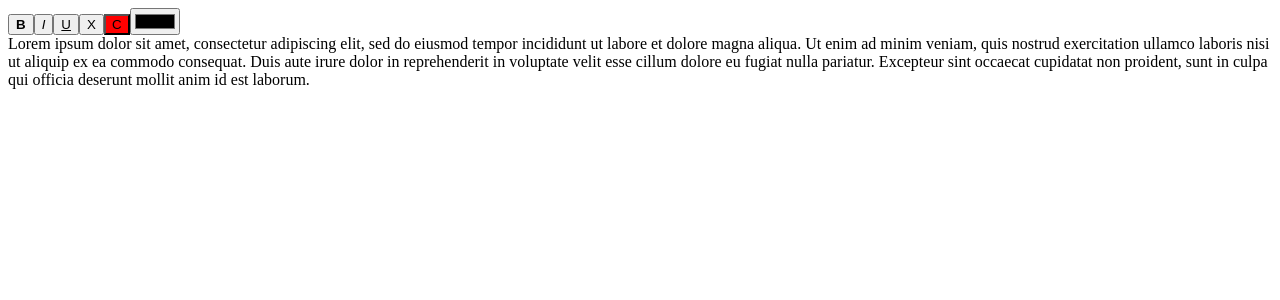
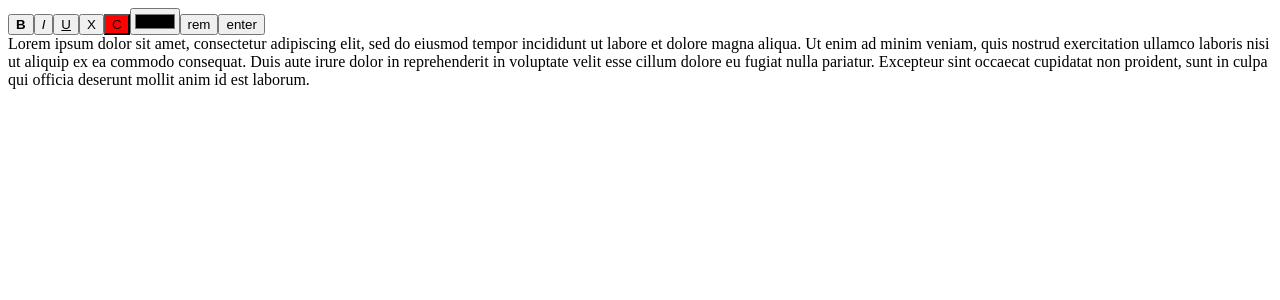
Before and after one commit to 30isnottoolate/wysiwyg-editor, a React app: page / in a window 1280 px wide. Shown: the top 300 px of the page. Built offline with nearby package versions, Linux system fonts and the light colour scheme.

Commit message:
Add insertEnter and removeColor functions

```diff
--- a/src/components/App.tsx
+++ b/src/components/App.tsx
@@ -12,19 +12,9 @@ const App: React.FC = () => {
 
             formatNode.appendChild(range.extractContents());
             range.insertNode(formatNode);
-        }
-    };
-
-    const applyColor = () => {
-        const selection = window.getSelection();
-
-        if (selection && selection.rangeCount) {
-            const range = selection.getRangeAt(0);
-            const colorNode = document.createElement("span");
-
-            colorNode.style.color = fontColor;
-            colorNode.appendChild(range.extractContents());
-            range.insertNode(colorNode);
+            range.selectNode(formatNode);
+            selection.removeAllRanges();
+            selection.addRange(range);
         }
     }
 
@@ -43,6 +33,51 @@ const App: React.FC = () => {
         }
     }
 
+    const insertEnter = () => {
+        const selection = window.getSelection();
+
+        if (selection && selection.rangeCount) {
+            const range = selection.getRangeAt(0);
+            const selectedTextNode = document.createTextNode(`\n`);
+
+            range.deleteContents();
+            range.insertNode(selectedTextNode);
+            range.selectNode(selectedTextNode);
+
+            range.collapse(true);
+
+            selection.removeAllRanges();
+            selection.addRange(range);
+        }
+    }
+
+    const removeColor = () => {
+        let sel = document.getSelection();
+        let candidates = document?.querySelectorAll("span");
+
+        candidates?.forEach((candidate) => {
+            if (sel?.containsNode(candidate, true)) {
+                candidate.replaceWith(document.createTextNode(candidate.innerHTML));
+            }
+        });
+    }
+
+    const applyColor = () => {
+        const selection = window.getSelection();
+
+        if (selection && selection.rangeCount) {
+            const range = selection.getRangeAt(0);
+            const colorNode = document.createElement("span");
+
+            colorNode.style.color = fontColor;
+            colorNode.appendChild(range.extractContents());
+            range.insertNode(colorNode);
+            range.selectNode(colorNode);
+            selection.removeAllRanges();
+            selection.addRange(range);
+        }
+    }
+
     return (
         <div>
             <button onClick={() => applyFormat("b")}><b>B</b></button>
@@ -51,7 +86,9 @@ const App: React.FC = () => {
             <button onClick={() => removeFormat()}>X</button>
             <button onClick={() => applyColor()} style={{ backgroundColor: fontColor }}>C</button>
             <input type="color" onChange={(event) => setFontColor(event.currentTarget.value)} />
-            <div id="editor" contentEditable={true} >Lorem ipsum dolor sit amet, consectetur adipiscing elit,
+            <button onClick={() => removeColor()}>rem</button>
+            <button onClick={() => insertEnter()}>enter</button>
+            <div id="editor" contentEditable={true} style={{ whiteSpace: "pre-wrap" }} >Lorem ipsum dolor sit amet, consectetur adipiscing elit,
                 sed do eiusmod tempor incididunt ut labore et dolore magna aliqua. Ut enim ad minim veniam, quis
                 nostrud exercitation ullamco laboris nisi ut aliquip ex ea commodo consequat. Duis aute irure
                 dolor in reprehenderit in voluptate velit esse cillum dolore eu fugiat nulla pariatur. Excepteur
```
